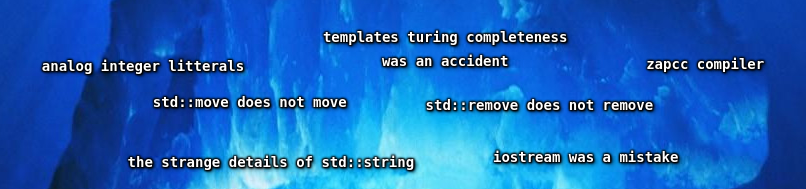
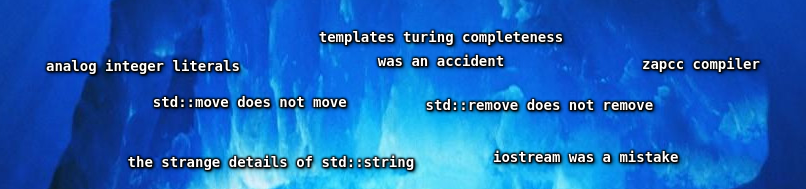
Before and after one commit to fouronnes/cppiceberg, a plain HTML site: page index.html in a window 1280 px wide. Shown: the part 406-595 px from the top of the page, 237-1043 px from the left. Drawn offline with Linux system fonts and the light colour scheme.

Commit message:
Update index.html

```diff
--- a/index.html
+++ b/index.html
@@ -135,7 +135,7 @@
             <ul>
                 <li><a href="https://www.youtube.com/watch?v=OP9IDIeicZE">vector&ltbool&gt is broken</a></li>
                 <li><a href="https://twitter.com/pati_gallardo/status/1491906988762087428">unary minus with unsigned operand</a></li>
-                <li><a href="http://www.eelis.net/C++/analogliterals.xhtml">analog integer litterals</a></li>
+                <li><a href="http://www.eelis.net/C++/analogliterals.xhtml">analog integer literals</a></li>
                 <li><a href="https://rtraba.files.wordpress.com/2015/05/cppturing.pdf">templates turing completeness<br>was an accident</a></li>
                 <li><a href="https://github.com/yrnkrn/zapcc">zapcc compiler</a></li>
                 <li><a href="https://en.cppreference.com/w/cpp/utility/move">std::move does not move</a></li>
```
